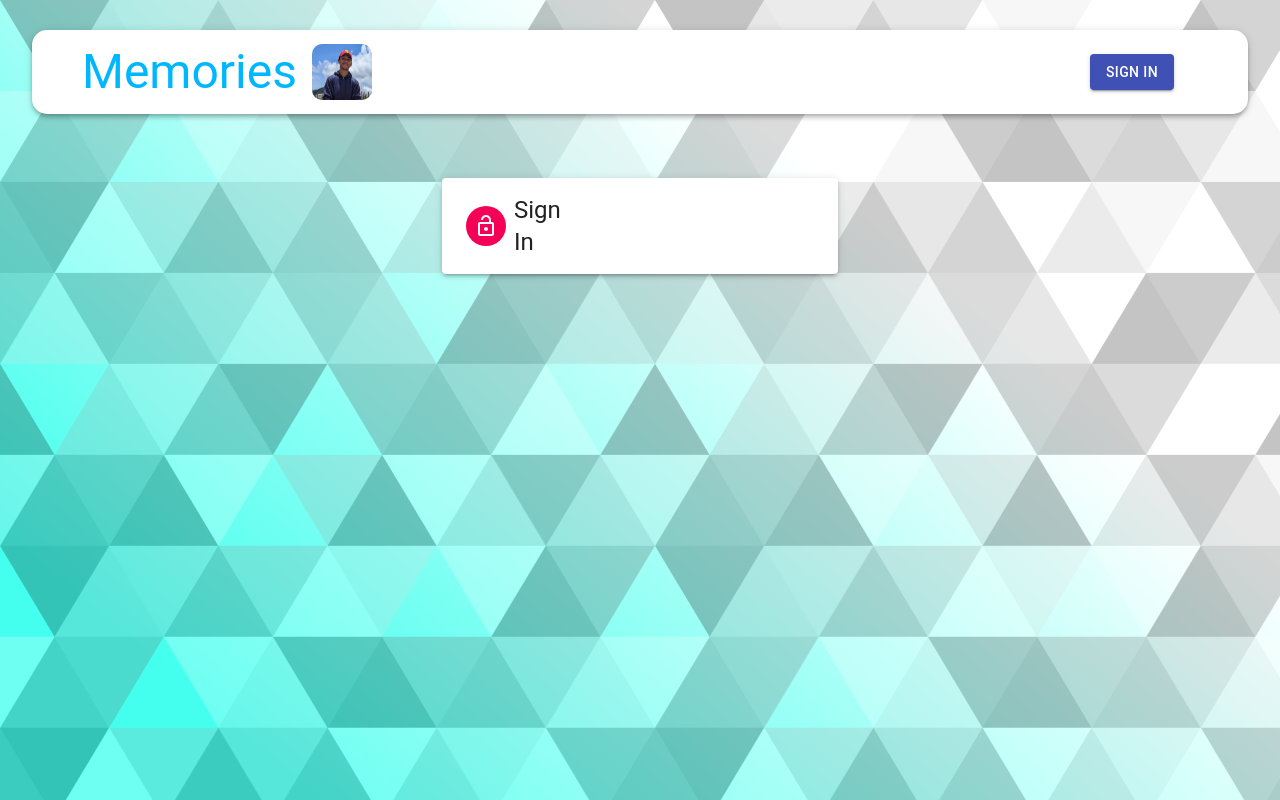
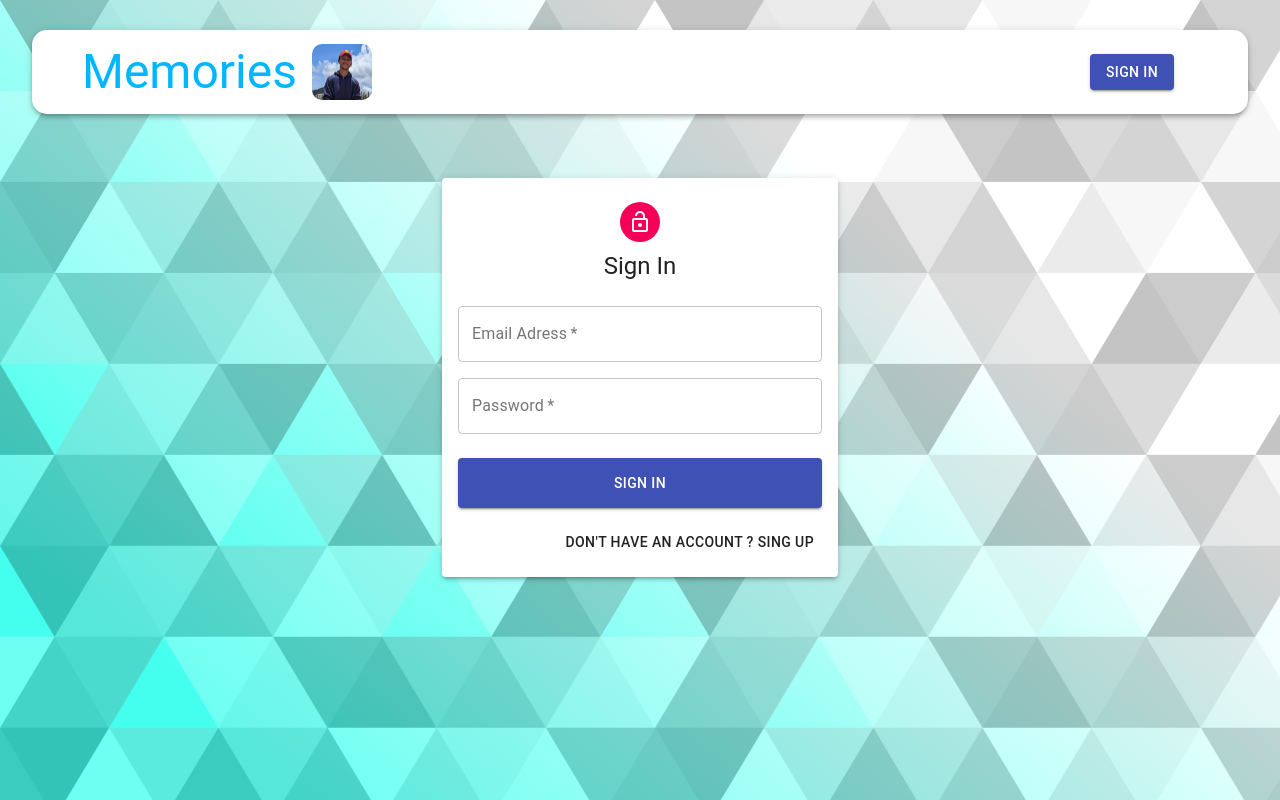
Before and after one commit to Jehovanie/Memories-Client, a React (Create React App) app: page /auth in a window 1280 px wide. Built offline with nearby package versions, Linux system fonts and the light colour scheme.

Commit message:
make the form for the sign in and the sign up

```diff
--- a/src/components/Auth/Auth.js
+++ b/src/components/Auth/Auth.js
@@ -1,16 +1,23 @@
-import React from 'react';
+import React, { useState } from 'react';
 import { Avatar, Button, Paper, Grid, Typography, Container } from "@material-ui/core"
 import useStyles from "./styles"
-import LockOutlinedIcon from "@material-ui/icons/LockOpenOutlined"
+import LockOutlinedIcon from "@material-ui/icons/LockOpenOutlined";
+import Input from './Input';
+
 
 const Auth = () => {
-    const state = null;
     const classes = useStyles();
-    const isSignup = false;
+    const [isSignup, setSignUp] = useState(false)
+    const [showPassword, setShowPassword] = useState(false)
 
     const handleSubmit = () => { }
+    const handleChange = () => { }
+    const handleShowPassword = () => setShowPassword((prevShowPassword) => !prevShowPassword)
+    const switchMode = () => setSignUp((prevIsSignUp) => !prevIsSignUp)
+
     return (
         <Container component="main" maxWidth="xs">
+
             <Paper className={classes.paper} elevation={3}>
                 <Avatar className={classes.avatar}>
                     <LockOutlinedIcon />
@@ -21,6 +28,38 @@
 
                 <form className={classes.form} onSubmit={handleSubmit}>
 
+                    <Grid container spacing={2}>
+                        {
+                            isSignup && (
+                                <>
+                                    <Input name="firstname" label="First Name" handleChange={handleChange} half />
+                                    <Input name="lastname" label="Last Name" handleChange={handleChange} half />
+                                </>
+                            )
+                        }
+
+                        <Input name="email" label="Email Adress" handleChange={handleChange} type="email" />
+                        <Input name="password" label="Password" handleChange={handleChange} type={showPassword ? "text" : "password"} handleShowPassword={handleShowPassword} />
+
+                        {
+                            isSignup && <Input name="confirmPassword" label="Repeat Password" handleChange={handleChange} type="password" />
+                        }
+                    </Grid>
+
+                    <Button type="submit" fullWidth variant="contained" color="primary" className={classes.submit}>
+                        {isSignup ? "Sign Up" : "Sign In"}
+                    </Button>
+
+                    <Grid container justify="flex-end">
+                        <Grid item>
+
+                            <Button onClick={switchMode} >
+                                {isSignup ? "Already have an acount? Sign In " : "Don't have an account ? Sing Up"}
+                            </Button>
+                        </Grid>
+
+                    </Grid>
+
                 </form>
             </Paper>
 
--- /dev/null
+++ b/src/components/Auth/Input.js
@@ -0,0 +1,34 @@
+import React from 'react';
+import { TextField, Grid, InputAdornment, IconButton } from '@material-ui/core';
+import { Visibility, VisibilityOff } from "@material-ui/icons"
+
+const Input = ({ half, name, autoFocus, label, handleChange, handleShowPassword, type }) => {
+
+    return (
+        <Grid item xs={12} sm={half ? 6 : 12}>
+
+            <TextField
+                name={name}
+                onChange={handleChange}
+                variant="outlined"
+                required
+                fullWidth
+                label={label}
+                autoFocus={autoFocus}
+                type={type}
+                InputProps={name === 'password' && {
+                    endAndornment: (
+                        <InputAdornment position="end">
+                            <IconButton onClick={handleShowPassword}>
+                                {type === "password" ? <Visibility /> : <VisibilityOff />}
+                            </IconButton>
+                        </InputAdornment>
+                    )
+                }}
+            />
+
+        </Grid>
+    );
+};
+
+export default Input;
--- a/src/components/Auth/styles.js
+++ b/src/components/Auth/styles.js
@@ -5,7 +5,7 @@
     paper: {
         marginTop: theme.spacing(8),
         display: "flex",
-        flexDirections: "column",
+        flexDirection: "column",
         alignItems: "center",
         padding: theme.spacing(2)
     },
@@ -20,11 +20,12 @@
     },
 
     form: {
-        width: '100%',
+        width: "100%",
         marginTop: theme.spacing(3)
     },
     submit: {
-        margin: theme.spacing(3, 0, 2)
+        margin: theme.spacing(3, 0, 2),
+        height: "50px",
     },
     googleBottom: {
         marginBottom: theme.spacing(2)
```
